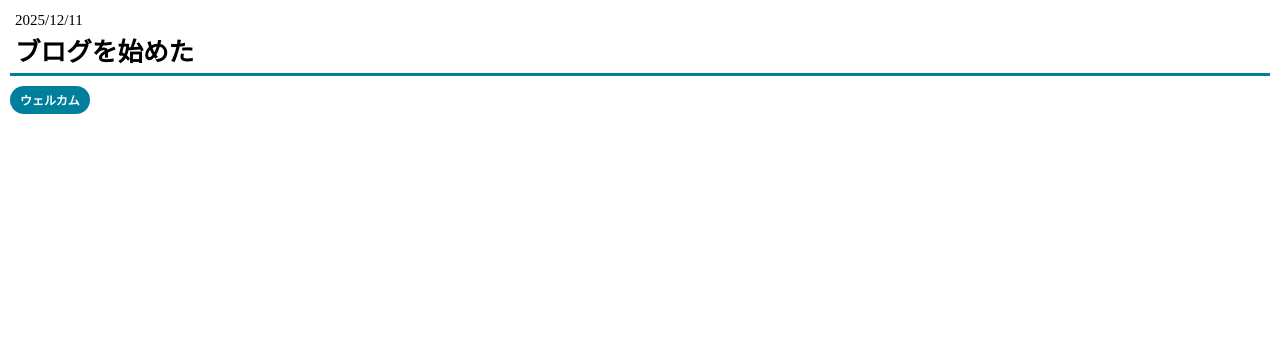
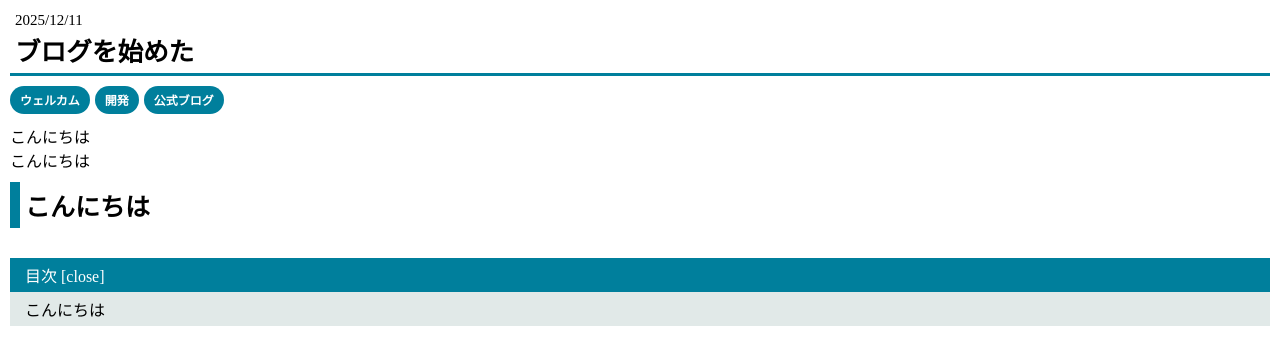
Before and after one commit to keitagame/catBlog, a plain HTML site: page index.html in a window 1280 px wide. Shown: the part 110-474 px from the top of the page. Drawn offline with Linux system fonts and the light colour scheme.

Commit message:
Update index.html

```diff
--- a/index.html
+++ b/index.html
@@ -97,6 +97,37 @@
 padding-bottom:5px;
 background:#007f9c;
 }
+.honbun{
+margin:10px;
+}
+.sc{
+padding:5px;
+border-left:10px solid #007f9c;
+font-size:25px;
+margin-top: 10px;
+margin-bottom:10px;
+}
+.mo{
+
+
+padding-left:15px;
+padding-top:5px;
+padding-bottom:5px;
+padding-right:5px;
+color:white;
+}
+.mokuzi{
+margin-top:30px;
+margin-bottom:30px;
+background:#e1e9e8;
+
+}
+.moz{
+padding-left:15px;
+padding-top:5px;
+padding-bottom:5px;
+padding-right:5px;
+}
   </style>
 </head>
 <body>
@@ -114,6 +145,16 @@
   </div>
   <h3 class="date">2025/12/11</h3>
   <h1 class="title">ブログを始めた</h1>
-  <div class="tags"><div class="tag">ウェルカム</div></div>
+  <div class="tags"><div class="tag">ウェルカム</div><div class="tag">開発</div><div class="tag">公式ブログ</div></div>
+  <div class="honbun">
+<div class="text">こんにちは</div>
+<div class="text">こんにちは</div>
+<h1 class="sc">こんにちは</h1>
+<div class="mokuzi">
+<div class="mo" style="background:#007f9c;">目次 [close]</div>
+<div class="moz">こんにちは</div>
+</div>
+</div>
+
 </body>
 </html>
```
